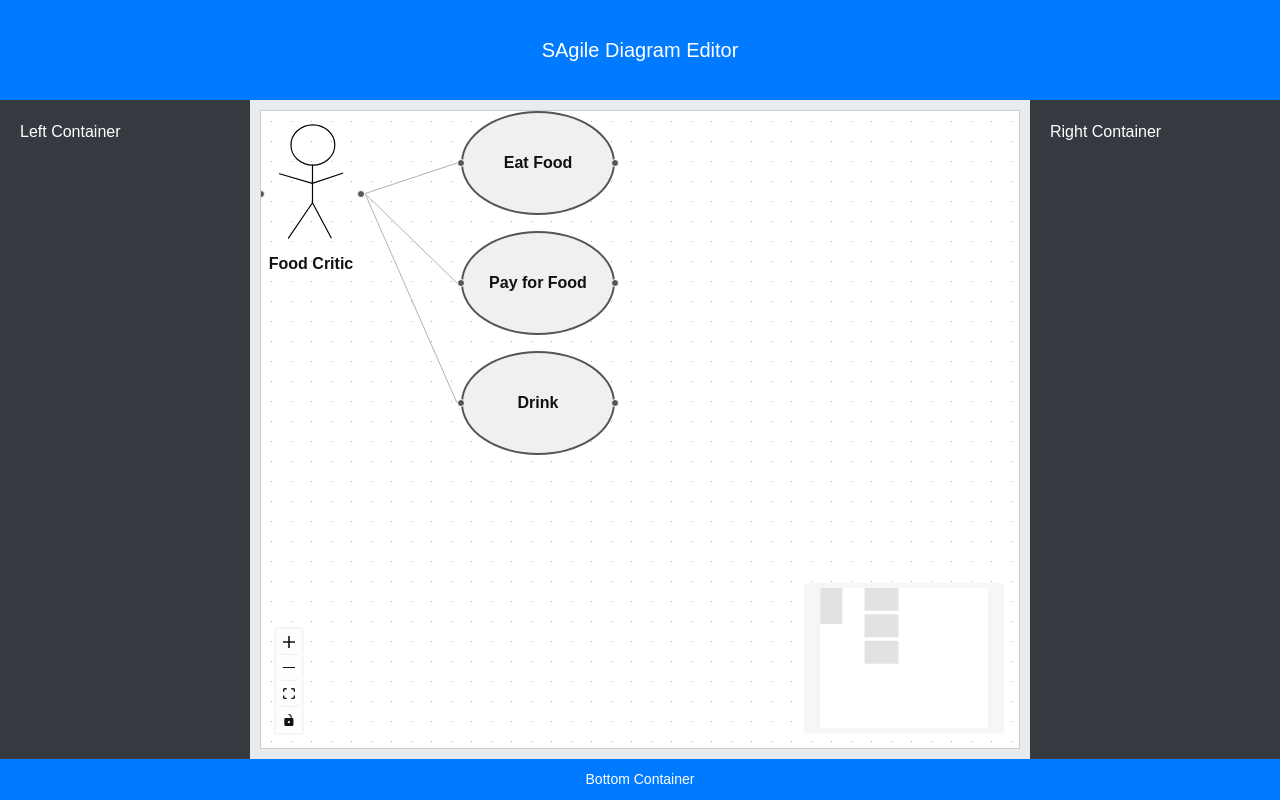
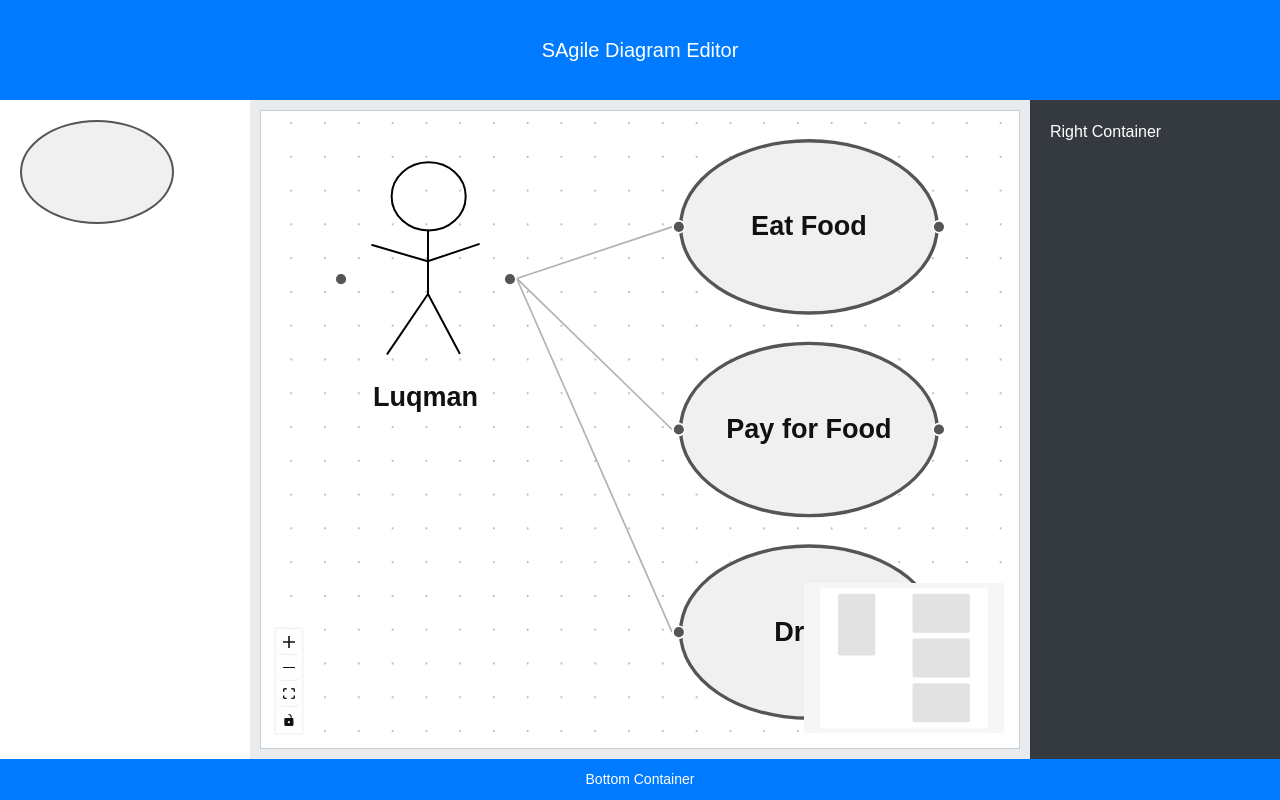
Before and after one commit to taufiqqq/SAgile-Diagram-Editor, a React (Vite) app: page / in a window 1280 px wide. Built offline with nearby package versions, Linux system fonts and the light colour scheme.

Commit message:
latest stable i guess???
gonna refactor the whole thing, will create a branch for it lel

```diff
--- a/src/App.css
+++ b/src/App.css
@@ -37,7 +37,7 @@ body, html {
 /* Left Sidebar */
 .leftsidebar {
   width: 250px;
-  background-color: #343a40;
+  background-color: white;
   color: white;
   padding: 20px;
   box-sizing: border-box;
--- a/src/controller/CustomNodeFlow.tsx
+++ b/src/controller/CustomNodeFlow.tsx
@@ -35,6 +35,7 @@ export default function CustomNodeFlow() {
       onConnect={onConnect}
       nodeTypes={nodeTypes}
       proOptions={{hideAttribution: true}}
+      fitView
 
     ><MiniMap nodeStrokeWidth={10} /><Background />
         <Controls /></ReactFlow>
--- a/src/parser/GenerateNodes.tsx
+++ b/src/parser/GenerateNodes.tsx
@@ -3,7 +3,7 @@
 // Sample PlantUML input string
 const plantUML = `
 left to right direction
-actor "Food Critic" as fc
+actor "Luqman" as fc
 rectangle Restaurant {
   usecase "Eat Food" as UC1
   usecase "Pay for Food" as UC2
--- a/src/sections/LeftSidebar.tsx
+++ b/src/sections/LeftSidebar.tsx
@@ -1,13 +1,41 @@
 import React from 'react';
-import '../App';
 
-const LeftSidebar: React.FC = () => {
+const Sidebar: React.FC = () => {
+
+  const onDragStart = (event: React.DragEvent, nodeType: string) => {
+    // setType(nodeType);
+    event.dataTransfer.effectAllowed = 'move';
+  };
+
   return (
     <div className="leftsidebar">
-      {/* Drag and drop items go here */}
-      Left Container
+      <div
+        className="dndnode"
+        onDragStart={(event) => onDragStart(event, 'oval')}
+        draggable
+        style={{
+          display: 'flex',
+          justifyContent: 'center',
+          alignItems: 'center',
+          padding: 0, // Remove padding
+          margin: 0, // Remove margin
+          width: 'fit-content', // Ensure the width fits the content
+          height: 'fit-content', // Ensure the height fits the content
+        }}
+      >
+        <div
+          className="oval-node"
+          style={{
+            width: 150,
+            height: 100,
+            borderRadius: '50%',
+            background: '#f0f0f0',
+            border: '2px solid #555',
+          }}
+        ></div>
+      </div>
     </div>
   );
 };
 
-export default LeftSidebar;
+export default Sidebar;
```
Also changed, not shown: src/controller/DnDContext.tsx (+19 -0 lines).
